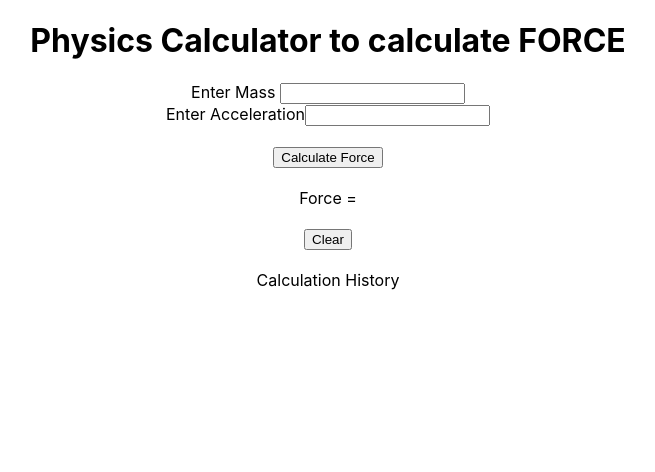
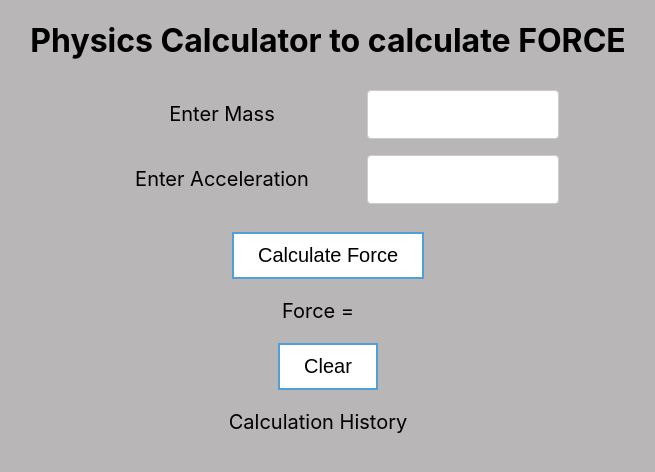
Before and after one commit to sanketpatidar/practice-react-app, a React (Create React App) app: page / in a window 1280 px wide. Shown: the top 472 px of the page, without its empty margins (312-967 px from the left). Built offline with nearby package versions, Linux system fonts and the light colour scheme.

Commit message:
Update PhysicsCal.css

```diff
--- a/src/Components/PhysicsCal/PhysicsCal.css
+++ b/src/Components/PhysicsCal/PhysicsCal.css
@@ -1,13 +1,43 @@
-.acc{
-   text-align: center;
-   justify-content: center;
+body {background-color: rgb(184, 182, 182);}
+
+#submit {
+    background-color: white;
+    color: black;
+    border: 2px solid #4ea1d8;
+    padding: 10px 24px;
+    font-size: 20px;
+  }
+
+#clear {
+    background-color: white;
+    color: black;
+    border: 2px solid #4ea1d8;
+    padding: 10px 24px;
+    font-size: 20px;
+  }
+
+ul {
+    text-align: center;
+    list-style: inside;
+    font-size: 20px;
+  }
+
+label {
+    display: inline-block;
+    width: 250px;
+    text-align: center;
+    font-size: 20px;
+    margin-right:20px;
 }
 
-.submitBtn {
-    transition-duration: 0.4s;
-  }
-
-  .submitBtn:hover {
-    background-color: #4CAF50; /* Green */
-    color: white;
-  }
+#textfield{
+  width: 15%;
+  padding: 12px 20px;
+  margin: 8px 0;
+  display: inline-block;
+  border: 1px solid #ccc;
+  border-radius: 4px;
+  box-sizing: border-box;
+  font-size: 20px;
+  display: inline-block;
+}
```
